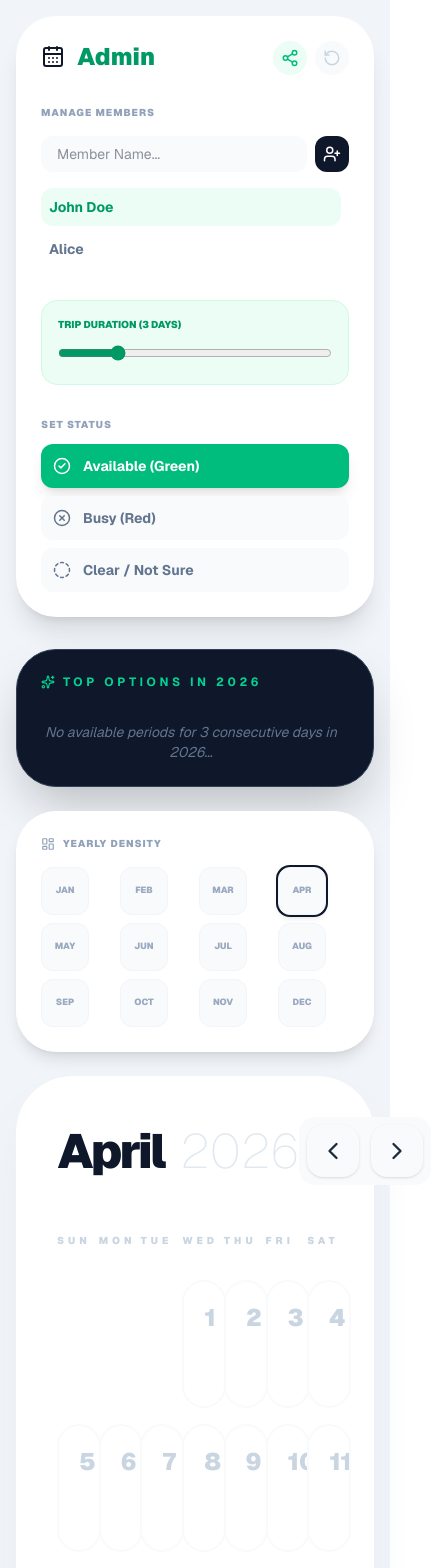
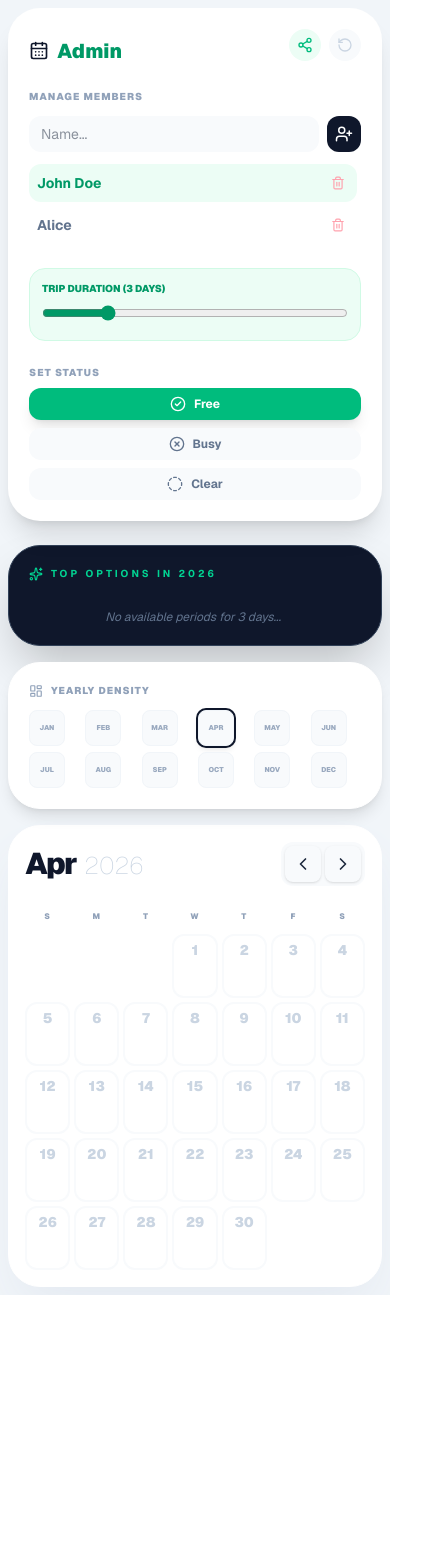
Before and after one commit to Khunawut11/my-calendar-app, a Next.js app: page / in a window 390 px wide. Shown: the top 1568 px of the page, 431 px wide, since content can reach past the window. After the commit the page ends 1295 px from the top, so only its background shows below. Built offline with nearby package versions, Linux system fonts and the light colour scheme.

Commit message:
Responsive for mobile

```diff
--- a/app/page.tsx
+++ b/app/page.tsx
@@ -5,9 +5,9 @@ import { ChevronLeft, ChevronRight, CheckCircle2, XCircle, Sparkles, CalendarDay
 
 export default function UltimateCalendarApp() {
   const [isMounted, setIsMounted] = useState(false);
-  const [currentDate, setCurrentDate] = useState(new Date());
+  const [currentDate, setCurrentDate] = useState(new Date()); // กลับมาใช้เดือนปัจจุบัน
   const [isViewerMode, setIsViewerMode] = useState(false);
-  const [isSharing, setIsSharing] = useState(false); // ⏳ สถานะตอนกำลังย่อลิงก์
+  const [isSharing, setIsSharing] = useState(false);
 
   const [members, setMembers] = useState([
     { id: 1, name: 'John Doe', short: 'JO' },
@@ -55,7 +55,7 @@ export default function UltimateCalendarApp() {
     }
   }, [scheduleData, members, isMounted, isViewerMode]);
 
-  // --- 🔗 3. Generate Short Share Link (TinyURL API) ---
+  // --- 🔗 3. Generate Short Share Link ---
   const generateShareLink = async () => {
     setIsSharing(true);
     try {
@@ -63,7 +63,6 @@ export default function UltimateCalendarApp() {
       const encoded = btoa(encodeURIComponent(payload));
       const longUrl = `${window.location.origin}?v=${encoded}`;
 
-      // เรียกใช้ TinyURL เพื่อย่อลิงก์
       const response = await fetch(`https://tinyurl.com/api-create.php?url=${encodeURIComponent(longUrl)}`);
 
       if (response.ok) {
@@ -71,7 +70,6 @@ export default function UltimateCalendarApp() {
         navigator.clipboard.writeText(shortUrl);
         alert(`🔗 Short Link Copied!\n${shortUrl}\nShare this short link with your friends!`);
       } else {
-        // ถ้า API มีปัญหา ให้ใช้ลิงก์ยาวแทน
         navigator.clipboard.writeText(longUrl);
         alert('🔗 Link Copied (Long version)!\nShare this link with your friends.');
       }
@@ -127,7 +125,7 @@ export default function UltimateCalendarApp() {
     return () => window.removeEventListener('mouseup', handleMouseUp);
   }, []);
 
-  // --- 📊 6. Yearly Vibe (Dynamic Colors) ---
+  // --- 📊 6. Yearly Vibe ---
   const monthsOverview = useMemo(() => {
     const yearStart = startOfYear(currentDate);
     const months = eachMonthOfInterval({ start: yearStart, end: addMonths(yearStart, 11) });
@@ -149,24 +147,23 @@ export default function UltimateCalendarApp() {
         if (avail > 0 || busy > 0) totalPaintedDays++;
       });
 
-      let color = 'bg-slate-50 text-slate-400 border-slate-100'; // สีเริ่มต้น (ไม่มีข้อมูล)
+      let color = 'bg-slate-50 text-slate-400 border-slate-100';
 
       if (totalPaintedDays > 0) {
         const totalSlots = totalPaintedDays * members.length;
         const availRatio = availableCount / totalSlots;
         const busyRatio = busyCount / totalSlots;
 
-        // แยกสีตามความหนาแน่นของความว่าง/ไม่ว่าง
         if (busyRatio >= 0.4) {
-           color = 'bg-rose-500 text-white border-rose-600 shadow-md scale-105'; // ไม่ว่างเยอะมาก (แดงเข้ม)
+           color = 'bg-rose-500 text-white border-rose-600 shadow-md scale-[1.02]';
         } else if (busyRatio > 0.1) {
-           color = 'bg-rose-200 text-rose-800 border-rose-300'; // เริ่มมีคนไม่ว่าง (แดงอ่อน)
+           color = 'bg-rose-200 text-rose-800 border-rose-300';
         } else if (availRatio >= 0.7) {
-           color = 'bg-emerald-500 text-white border-emerald-600 shadow-md scale-105'; // ว่างกันเพียบ (เขียวเข้ม)
+           color = 'bg-emerald-500 text-white border-emerald-600 shadow-md scale-[1.02]';
         } else if (availRatio >= 0.3) {
-           color = 'bg-emerald-300 text-emerald-900 border-emerald-400'; // ว่างปานกลาง (เขียวอ่อน)
+           color = 'bg-emerald-300 text-emerald-900 border-emerald-400';
         } else {
-           color = 'bg-amber-100 text-amber-700 border-amber-200'; // ครึ่งๆ กลางๆ (เหลือง)
+           color = 'bg-amber-100 text-amber-700 border-amber-200';
         }
       }
 
@@ -215,63 +212,63 @@ export default function UltimateCalendarApp() {
   if (!isMounted) return <div className="min-h-screen bg-[#f1f5f9] flex items-center justify-center text-slate-400 font-bold text-xl tracking-widest">LOADING PLANNER...</div>;
 
   return (
-    <div className="min-h-screen bg-[#f1f5f9] p-4 md:p-8 font-sans text-slate-800 select-none">
-      <div className="max-w-7xl mx-auto grid grid-cols-1 lg:grid-cols-12 gap-8">
+    // ลด Padding ขอบจอในมือถือให้แคบลง (p-2)
+    <div className="min-h-screen bg-[#f1f5f9] p-2 md:p-8 font-sans text-slate-800 select-none">
+      <div className="max-w-7xl mx-auto grid grid-cols-1 lg:grid-cols-12 gap-6 md:gap-8">
 
         {/* ================= SIDEBAR ================= */}
         {!isViewerMode && (
           <div className="lg:col-span-3 space-y-6">
-            <div className="bg-white p-6 rounded-[2.5rem] shadow-xl border border-white/50 relative">
+            <div className="bg-white p-5 md:p-6 rounded-[2rem] md:rounded-[2.5rem] shadow-xl border border-white/50 relative">
 
-              <div className="flex gap-2 absolute top-6 right-6">
-                {/* 🔄 ปุ่มแชร์โหลดดิ้ง */}
+              <div className="flex gap-2 absolute top-5 right-5 md:top-6 md:right-6">
                 <button onClick={generateShareLink} disabled={isSharing} className="text-emerald-500 hover:text-white hover:bg-emerald-500 transition-colors p-2 bg-emerald-50 rounded-full disabled:opacity-50">
-                  {isSharing ? <Loader2 size={18} className="animate-spin" /> : <Share2 size={18} />}
+                  {isSharing ? <Loader2 size={16} className="animate-spin md:w-[18px] md:h-[18px]" /> : <Share2 size={16} className="md:w-[18px] md:h-[18px]" />}
                 </button>
                 <button onClick={clearAllData} className="text-slate-300 hover:text-rose-500 transition-colors p-2 bg-slate-50 hover:bg-rose-50 rounded-full">
-                  <RotateCcw size={18} />
+                  <RotateCcw size={16} className="md:w-[18px] md:h-[18px]" />
                 </button>
               </div>
 
-              <h1 className="text-2xl font-black mb-8 flex items-center gap-3 text-emerald-600">
-                <CalendarDays className="text-slate-900" /> Admin
+              <h1 className="text-xl md:text-2xl font-black mb-6 md:mb-8 flex items-center gap-2 md:gap-3 text-emerald-600 mt-2 md:mt-0">
+                <CalendarDays className="text-slate-900 w-5 h-5 md:w-6 md:h-6" /> Admin
               </h1>
 
-              <div className="mb-8">
-                <h3 className="text-[10px] font-black text-slate-400 uppercase tracking-widest mb-4">Manage Members</h3>
-                <div className="flex gap-2 mb-4">
+              <div className="mb-6 md:mb-8">
+                <h3 className="text-[10px] font-black text-slate-400 uppercase tracking-widest mb-3 md:mb-4">Manage Members</h3>
+                <div className="flex gap-2 mb-3 md:mb-4">
                   <input
-                    type="text" value={newMemberName} onChange={(e) => setNewMemberName(e.target.value)} placeholder="Member Name..."
-                    className="flex-1 bg-slate-50 border-none rounded-xl px-4 py-2 text-sm focus:ring-2 ring-emerald-400 outline-none"
+                    type="text" value={newMemberName} onChange={(e) => setNewMemberName(e.target.value)} placeholder="Name..."
+                    className="flex-1 bg-slate-50 border-none rounded-xl px-3 py-2 md:px-4 text-sm focus:ring-2 ring-emerald-400 outline-none w-full"
                   />
-                  <button onClick={addMember} className="bg-slate-900 text-white p-2 rounded-xl hover:bg-emerald-500 transition"><UserPlus size={18}/></button>
+                  <button onClick={addMember} className="bg-slate-900 text-white p-2 rounded-xl hover:bg-emerald-500 transition shrink-0"><UserPlus size={18}/></button>
                 </div>
-                <div className="space-y-1 max-h-48 overflow-y-auto pr-2 custom-scrollbar">
+                <div className="space-y-1 max-h-40 md:max-h-48 overflow-y-auto pr-1 md:pr-2 custom-scrollbar">
                   {members.map(m => (
                     <div key={m.id} className={`group flex items-center justify-between p-2 rounded-xl transition cursor-pointer ${selectedMember.id === m.id ? 'bg-emerald-50' : 'hover:bg-slate-50'}`}>
-                      <button onClick={() => setSelectedMember(m)} className={`flex-1 text-left font-bold text-sm ${selectedMember.id === m.id ? 'text-emerald-600' : 'text-slate-500'}`}>{m.name}</button>
-                      <button onClick={(e) => { e.stopPropagation(); removeMember(m.id); }} className="opacity-0 group-hover:opacity-100 text-rose-300 hover:text-rose-600 transition p-1"><Trash2 size={14}/></button>
+                      <button onClick={() => setSelectedMember(m)} className={`flex-1 text-left font-bold text-sm truncate ${selectedMember.id === m.id ? 'text-emerald-600' : 'text-slate-500'}`}>{m.name}</button>
+                      <button onClick={(e) => { e.stopPropagation(); removeMember(m.id); }} className="text-rose-300 hover:text-rose-600 transition p-1 shrink-0"><Trash2 size={14}/></button>
                     </div>
                   ))}
                 </div>
               </div>
 
-              <div className="mb-8 p-4 bg-emerald-50 rounded-2xl border border-emerald-100">
-                <h3 className="font-black text-[10px] text-emerald-600 uppercase mb-3">Trip Duration ({tripDays} Days)</h3>
+              <div className="mb-6 md:mb-8 p-3 md:p-4 bg-emerald-50 rounded-2xl border border-emerald-100">
+                <h3 className="font-black text-[10px] text-emerald-600 uppercase mb-2 md:mb-3">Trip Duration ({tripDays} Days)</h3>
                 <input type="range" min="2" max="7" value={tripDays} onChange={(e)=>setTripDays(parseInt(e.target.value))} className="w-full accent-emerald-600 cursor-pointer" />
               </div>
 
               <div>
-                <h3 className="text-[10px] font-black text-slate-400 uppercase tracking-widest mb-3">Set Status</h3>
-                <div className="grid grid-cols-1 gap-2">
-                  <button onClick={()=>setStatusMode('available')} className={`flex items-center gap-3 p-3 rounded-xl text-sm transition font-bold ${statusMode==='available'?'bg-emerald-500 text-white shadow-lg':'bg-slate-50 text-slate-500 hover:bg-emerald-50'}`}>
-                    <CheckCircle2 size={18} /> Available (Green)
+                <h3 className="text-[10px] font-black text-slate-400 uppercase tracking-widest mb-2 md:mb-3">Set Status</h3>
+                <div className="grid grid-cols-1 sm:grid-cols-3 lg:grid-cols-1 gap-2">
+                  <button onClick={()=>setStatusMode('available')} className={`flex items-center justify-center lg:justify-start gap-2 p-2 md:p-3 rounded-xl text-xs md:text-sm transition font-bold ${statusMode==='available'?'bg-emerald-500 text-white shadow-lg':'bg-slate-50 text-slate-500'}`}>
+                    <CheckCircle2 size={16} /> Free
                   </button>
-                  <button onClick={()=>setStatusMode('busy')} className={`flex items-center gap-3 p-3 rounded-xl text-sm transition font-bold ${statusMode==='busy'?'bg-rose-500 text-white shadow-lg':'bg-slate-50 text-slate-500 hover:bg-rose-50'}`}>
-                    <XCircle size={18} /> Busy (Red)
+                  <button onClick={()=>setStatusMode('busy')} className={`flex items-center justify-center lg:justify-start gap-2 p-2 md:p-3 rounded-xl text-xs md:text-sm transition font-bold ${statusMode==='busy'?'bg-rose-500 text-white shadow-lg':'bg-slate-50 text-slate-500'}`}>
+                    <XCircle size={16} /> Busy
                   </button>
-                  <button onClick={()=>setStatusMode('notsure')} className={`flex items-center gap-3 p-3 rounded-xl text-sm transition font-bold ${statusMode==='notsure'?'bg-white border-2 border-slate-300 text-slate-800 shadow-sm':'bg-slate-50 text-slate-500 hover:bg-slate-100'}`}>
-                    <CircleDashed size={18} /> Clear / Not Sure
+                  <button onClick={()=>setStatusMode('notsure')} className={`flex items-center justify-center lg:justify-start gap-2 p-2 md:p-3 rounded-xl text-xs md:text-sm transition font-bold ${statusMode==='notsure'?'bg-white border-2 border-slate-300 text-slate-800 shadow-sm':'bg-slate-50 text-slate-500'}`}>
+                    <CircleDashed size={16} /> Clear
                   </button>
                 </div>
               </div>
@@ -280,54 +277,56 @@ export default function UltimateCalendarApp() {
         )}
 
         {/* ================= MAIN CONTENT ================= */}
-        <div className={isViewerMode ? "lg:col-span-12 space-y-6 max-w-5xl mx-auto w-full" : "lg:col-span-9 space-y-6"}>
+        <div className={isViewerMode ? "lg:col-span-12 space-y-4 md:space-y-6 max-w-5xl mx-auto w-full" : "lg:col-span-9 space-y-4 md:space-y-6"}>
 
           {isViewerMode && (
-            <div className="bg-emerald-100 text-emerald-800 p-4 rounded-2xl font-bold flex items-center justify-center gap-2 shadow-sm border border-emerald-200">
-              <Share2 size={20} /> You are viewing this calendar in Read-Only mode.
+            <div className="bg-emerald-100 text-emerald-800 p-3 md:p-4 rounded-xl md:rounded-2xl font-bold flex items-center justify-center gap-2 shadow-sm border border-emerald-200 text-sm md:text-base text-center">
+              <Share2 size={18} className="shrink-0" /> You are viewing this calendar in Read-Only mode.
             </div>
           )}
 
-          <div className="flex flex-col md:flex-row gap-6 items-stretch">
+          <div className="flex flex-col md:flex-row gap-4 md:gap-6 items-stretch">
 
-            <div className="flex-1 bg-slate-900 p-6 rounded-[2.5rem] text-white shadow-2xl flex flex-col h-64 border border-slate-700">
-              <h2 className="text-emerald-400 font-bold text-xs uppercase tracking-[0.3em] mb-4 flex items-center gap-2">
+            {/* Top Options Box */}
+            <div className="flex-1 bg-slate-900 p-5 md:p-6 rounded-[2rem] md:rounded-[2.5rem] text-white shadow-2xl flex flex-col h-56 md:h-64 border border-slate-700">
+              <h2 className="text-emerald-400 font-bold text-[10px] md:text-xs uppercase tracking-[0.3em] mb-3 md:mb-4 flex items-center gap-2">
                 <Sparkles size={14} /> Top Options in {format(currentDate, 'yyyy')}
               </h2>
-              <div className="overflow-y-auto pr-2 space-y-2 custom-scrollbar">
+              <div className="overflow-y-auto pr-1 md:pr-2 space-y-2 custom-scrollbar">
                 {allValidRanges.length > 0 ? (
                   allValidRanges.map((r, idx) => {
                     const isTopMatch = idx === 0;
                     const isEveryone = r.score === members.length;
                     return (
                       <div key={idx} onClick={() => setCurrentDate(r.startDate)}
-                        className={`flex justify-between items-center cursor-pointer group transition-all duration-300 rounded-2xl px-4 py-3 ${isTopMatch ? 'bg-white/10 scale-[1.02] border border-white/20' : 'hover:bg-white/5 border-b border-white/5'}`}>
-                        <div className="flex items-center gap-3">
-                          {isTopMatch ? <Trophy size={18} className="text-yellow-400" /> : <ArrowRightCircle size={16} className="text-slate-600 group-hover:text-emerald-400 transition" />}
-                          <span className={`text-lg md:text-xl font-black tracking-tight ${isTopMatch ? 'text-yellow-400' : 'text-slate-200 group-hover:text-white'}`}>{r.range}</span>
+                        className={`flex justify-between items-center cursor-pointer group transition-all duration-300 rounded-xl md:rounded-2xl px-3 md:px-4 py-2 md:py-3 ${isTopMatch ? 'bg-white/10 scale-[1.02] border border-white/20' : 'hover:bg-white/5 border-b border-white/5'}`}>
+                        <div className="flex items-center gap-2 md:gap-3">
+                          {isTopMatch ? <Trophy size={16} className="text-yellow-400 md:w-[18px] md:h-[18px]" /> : <ArrowRightCircle size={14} className="text-slate-600 group-hover:text-emerald-400 transition md:w-[16px] md:h-[16px]" />}
+                          <span className={`text-base md:text-xl font-black tracking-tight ${isTopMatch ? 'text-yellow-400' : 'text-slate-200 group-hover:text-white'}`}>{r.range}</span>
                         </div>
-                        <span className={`text-[9px] md:text-[10px] font-black uppercase px-3 py-1.5 rounded-full whitespace-nowrap ${isEveryone ? 'bg-yellow-400 text-yellow-900 shadow-[0_0_15px_rgba(250,204,21,0.4)]' : (isTopMatch ? 'bg-blue-500 text-white shadow-[0_0_10px_rgba(59,130,246,0.5)]' : 'bg-emerald-500/20 text-emerald-400')}`}>
+                        <span className={`text-[8px] md:text-[10px] font-black uppercase px-2 md:px-3 py-1 md:py-1.5 rounded-full whitespace-nowrap ${isEveryone ? 'bg-yellow-400 text-yellow-900 shadow-[0_0_15px_rgba(250,204,21,0.4)]' : (isTopMatch ? 'bg-blue-500 text-white shadow-[0_0_10px_rgba(59,130,246,0.5)]' : 'bg-emerald-500/20 text-emerald-400')}`}>
                           {r.score}/{members.length} Free
                         </span>
                       </div>
                     );
                   })
                 ) : (
-                  <div className="text-slate-500 text-sm italic mt-4 text-center">No available periods for {tripDays} consecutive days in {format(currentDate, 'yyyy')}...</div>
+                  <div className="text-slate-500 text-xs md:text-sm italic mt-4 text-center">No available periods for {tripDays} days...</div>
                 )}
               </div>
             </div>
 
-            <div className="bg-white p-6 rounded-[2.5rem] shadow-lg border border-white flex flex-col justify-between">
-               <h3 className="text-[10px] font-black text-slate-400 uppercase tracking-widest mb-4 flex items-center gap-2"><LayoutDashboard size={14}/> Yearly Density</h3>
-               <div className="grid grid-cols-4 gap-2">
+            {/* Yearly Density Box */}
+            <div className="bg-white p-5 md:p-6 rounded-[2rem] md:rounded-[2.5rem] shadow-lg border border-white flex flex-col justify-between">
+               <h3 className="text-[10px] font-black text-slate-400 uppercase tracking-widest mb-3 md:mb-4 flex items-center gap-2"><LayoutDashboard size={14}/> Yearly Density</h3>
+               <div className="grid grid-cols-6 md:grid-cols-4 gap-1.5 md:gap-2">
                  {monthsOverview.map((m, i) => {
                    const isCurrentMonth = format(m.date, 'MM') === format(currentDate, 'MM');
                    return (
                      <div key={i} onClick={() => setCurrentDate(m.date)}
-                       className={`w-12 h-12 rounded-xl flex flex-col items-center justify-center transition-all cursor-pointer border hover:ring-2 hover:ring-emerald-400
+                       className={`w-9 h-9 md:w-12 md:h-12 rounded-lg md:rounded-xl flex flex-col items-center justify-center transition-all cursor-pointer border hover:ring-2 hover:ring-emerald-400
                          ${m.color} ${isCurrentMonth ? 'ring-2 ring-slate-900 shadow-md' : ''}`}>
-                       <span className="text-[9px] font-black uppercase opacity-90">{m.name}</span>
+                       <span className="text-[7px] md:text-[9px] font-black uppercase opacity-90">{m.name}</span>
                      </div>
                    );
                  })}
@@ -335,25 +334,31 @@ export default function UltimateCalendarApp() {
             </div>
           </div>
 
-          <div className="bg-white p-10 rounded-[3.5rem] shadow-2xl shadow-slate-200 border border-white">
-            <div className="flex items-center justify-between mb-12">
-              <div className="flex items-baseline gap-4">
-                <h2 className="text-5xl font-black text-slate-900 tracking-tighter">{format(currentDate, 'MMMM')}</h2>
-                <span className="text-5xl font-thin text-slate-200">{format(currentDate, 'yyyy')}</span>
+          {/* MAIN CALENDAR */}
+          <div className="bg-white p-4 sm:p-6 md:p-10 rounded-[2rem] md:rounded-[3.5rem] shadow-2xl shadow-slate-200 border border-white">
+            <div className="flex items-center justify-between mb-6 md:mb-12">
+              <div className="flex items-baseline gap-2 md:gap-4">
+                <h2 className="text-3xl sm:text-4xl md:text-5xl font-black text-slate-900 tracking-tighter">{format(currentDate, 'MMM')} <span className="hidden sm:inline">{format(currentDate, 'MMMM').substring(3)}</span></h2>
+                <span className="text-2xl sm:text-3xl md:text-5xl font-thin text-slate-300">{format(currentDate, 'yyyy')}</span>
               </div>
-              <div className="flex gap-3 bg-slate-50 p-2 rounded-2xl">
-                <button onClick={()=>setCurrentDate(subMonths(currentDate, 1))} className="p-3 hover:bg-white rounded-2xl transition shadow-sm"><ChevronLeft size={28}/></button>
-                <button onClick={()=>setCurrentDate(addMonths(currentDate, 1))} className="p-3 hover:bg-white rounded-2xl transition shadow-sm"><ChevronRight size={28}/></button>
+              <div className="flex gap-1 md:gap-3 bg-slate-50 p-1 md:p-2 rounded-xl md:rounded-2xl">
+                <button onClick={()=>setCurrentDate(subMonths(currentDate, 1))} className="p-2 md:p-3 hover:bg-white rounded-lg md:rounded-2xl transition shadow-sm"><ChevronLeft size={20} className="md:w-[28px] md:h-[28px]" /></button>
+                <button onClick={()=>setCurrentDate(addMonths(currentDate, 1))} className="p-2 md:p-3 hover:bg-white rounded-lg md:rounded-2xl transition shadow-sm"><ChevronRight size={20} className="md:w-[28px] md:h-[28px]"/></button>
               </div>
             </div>
 
-            <div className="grid grid-cols-7 gap-4">
-              {['Sun', 'Mon', 'Tue', 'Wed', 'Thu', 'Fri', 'Sat'].map(d => (
-                <div key={d} className="text-center text-[10px] font-black text-slate-300 uppercase tracking-[0.4em] mb-4 pointer-events-none">{d}</div>
+            <div className="grid grid-cols-7 gap-1 sm:gap-2 md:gap-4">
+              {['Sun', 'Mon', 'Tue', 'Wed', 'Thu', 'Fri', 'Sat'].map((d, i) => (
+                <div key={d} className="text-center text-[8px] sm:text-[9px] md:text-[10px] font-black text-slate-400 uppercase tracking-widest md:tracking-[0.4em] mb-2 md:mb-4 pointer-events-none">
+                  <span className="md:hidden">{d.substring(0,1)}</span>
+                  <span className="hidden md:inline">{d}</span>
+                </div>
               ))}
+
               {Array.from({ length: getDay(startOfMonth(currentDate)) }).map((_, i) => (
-                <div key={`empty-${i}`} className="h-32 md:h-40 pointer-events-none" />
+                <div key={`empty-${i}`} className="h-16 sm:h-24 md:h-32 lg:h-40 pointer-events-none" />
               ))}
+
               {daysInMonth.map(day => {
                 const dateKey = format(day, 'yyyy-MM-dd');
                 const dayData = scheduleData[dateKey] || {};
@@ -363,29 +368,31 @@ export default function UltimateCalendarApp() {
                 const isEveryone = availableCount === members.length && members.length > 0;
 
                 let cellBg = 'bg-white border-slate-50 hover:border-slate-200';
-                if (isEveryone) cellBg = 'bg-gradient-to-br from-yellow-300 to-amber-500 border-yellow-400 shadow-[0_0_30px_rgba(251,191,36,0.5)] scale-105 z-10';
+                if (isEveryone) cellBg = 'bg-gradient-to-br from-yellow-300 to-amber-500 border-yellow-400 shadow-[0_0_15px_rgba(251,191,36,0.3)] md:shadow-[0_0_30px_rgba(251,191,36,0.5)] md:scale-105 z-10';
                 else if (availableCount > 0) cellBg = 'bg-emerald-50 border-emerald-100';
                 else if (busyCount > 0) cellBg = 'bg-rose-50 border-rose-100';
 
                 return (
                   <div key={dateKey} onMouseDown={() => { if(!isViewerMode) { setIsDragging(true); applyStatus(dateKey); } }} onMouseEnter={() => { if(!isViewerMode && isDragging) applyStatus(dateKey); }}
-                    className={`h-32 md:h-40 p-5 rounded-[2rem] transition-all duration-300 border-2 relative overflow-hidden flex flex-col justify-between group
+                    className={`h-16 sm:h-24 md:h-32 lg:h-40 p-1 sm:p-2 md:p-4 rounded-xl md:rounded-[2rem] transition-all duration-300 border-2 relative overflow-hidden flex flex-col justify-start md:justify-between group
                       ${isViewerMode ? 'cursor-default' : 'cursor-pointer'} ${cellBg}`}>
-                    <span className={`text-2xl font-black pointer-events-none ${isEveryone ? 'text-white' : (availableCount > 0 ? 'text-emerald-700' : busyCount > 0 ? 'text-rose-400' : 'text-slate-300')}`}>
+
+                    <span className={`text-sm sm:text-lg md:text-2xl font-black pointer-events-none text-center md:text-left ${isEveryone ? 'text-white' : (availableCount > 0 ? 'text-emerald-700' : busyCount > 0 ? 'text-rose-400' : 'text-slate-300')}`}>
                       {format(day, 'd')}
                     </span>
-                    <div className="flex flex-wrap gap-1 pointer-events-none">
+
+                    <div className="flex flex-wrap justify-center md:justify-start gap-0.5 md:gap-1 pointer-events-none mt-1 md:mt-0">
                       {members.map(m => {
                         const status = dayData[m.id];
                         if (!status) return null;
                         const isAvail = status === 'available';
                         return (
-                          <div key={m.id} className={`w-6 h-6 rounded-lg backdrop-blur-md flex items-center justify-center text-[8px] font-black border text-white shadow-sm
+                          <div key={m.id} className={`w-3.5 h-3.5 sm:w-5 sm:h-5 md:w-6 md:h-6 rounded-md md:rounded-lg backdrop-blur-md flex items-center justify-center text-[5px] sm:text-[7px] md:text-[8px] font-black border text-white shadow-sm
                             ${isAvail ? 'bg-emerald-500 border-emerald-400' : 'bg-rose-500 border-rose-400'}`}>{m.short}</div>
                         );
                       })}
                     </div>
-                    {isEveryone && <Sparkles className="absolute top-4 right-4 text-white animate-pulse pointer-events-none" size={16} />}
+                    {isEveryone && <Sparkles className="absolute top-1 right-1 md:top-4 md:right-4 text-white animate-pulse pointer-events-none w-3 h-3 md:w-4 md:h-4" />}
                   </div>
                 );
               })}
```
